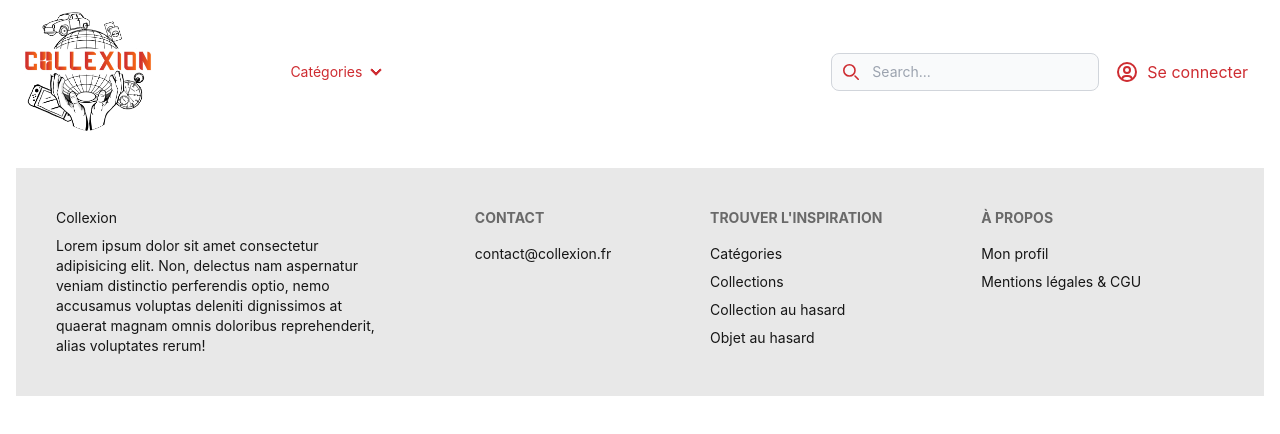
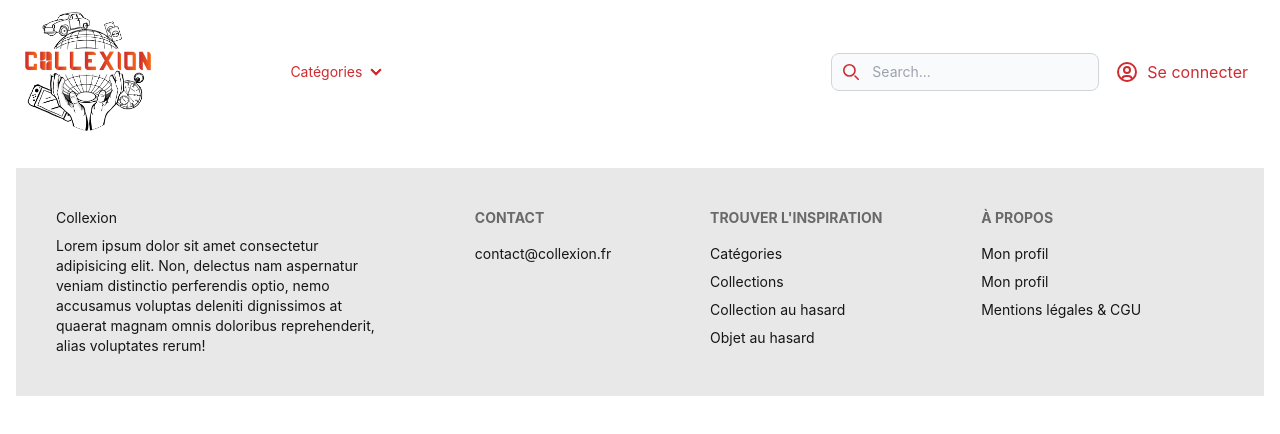
Before and after one commit to kjeanot/collexion-front, a React (Vite) app: page / in a window 1280 px wide. Shown: the top 434 px of the page. Built offline with nearby package versions, Linux system fonts and the light colour scheme.

Commit message:
add test link to userpage in footer

```diff
--- a/src/components/Footer/Footer.tsx
+++ b/src/components/Footer/Footer.tsx
@@ -5,9 +5,13 @@ export default function Footer() {
   return (
     <footer className="footer p-10 bg-base-200 text-base-content mt-6">
       <aside className="md:max-w-80">
-
         <h3>Collexion</h3>
-    <p>Lorem ipsum dolor sit amet consectetur adipisicing elit. Non, delectus nam aspernatur veniam distinctio perferendis optio, nemo accusamus voluptas deleniti dignissimos at quaerat magnam omnis doloribus reprehenderit, alias voluptates rerum!</p>
+        <p>
+          Lorem ipsum dolor sit amet consectetur adipisicing elit. Non, delectus
+          nam aspernatur veniam distinctio perferendis optio, nemo accusamus
+          voluptas deleniti dignissimos at quaerat magnam omnis doloribus
+          reprehenderit, alias voluptates rerum!
+        </p>
       </aside>
       <nav>
         <h6 className="footer-title">Contact</h6>
@@ -23,9 +27,9 @@ export default function Footer() {
       <nav>
         <h6 className="footer-title">à propos</h6>
         <a className="link link-hover">Mon profil</a>
+        <NavLink to={'/user/2'}>Mon profil</NavLink>
         <a className="link link-hover">Mentions légales & CGU</a>
       </nav>
     </footer>
-
   );
 }
```
Lines whose indentation alone changed are shown as unchanged.
